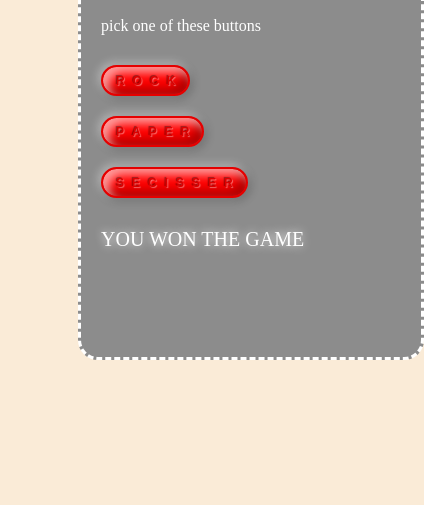
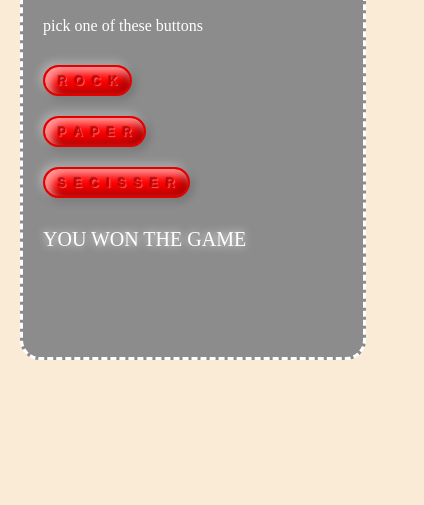
Before and after one commit to saimanikumarpilla/rock-paper-scissor, a plain HTML site: page index.html in a window 390 px wide. Shown: the part 339-844 px from the top of the page, 424 px wide, since content can reach past the window. Drawn offline with Linux system fonts and the light colour scheme.

Commit message:
Update style.css

```diff
--- a/style.css
+++ b/style.css
@@ -91,6 +91,6 @@ p{
 }
 @media (max-width:1100px){
     .d1{
-        left:20%;
+        left:20px;
         top:30%;
     }}
```
